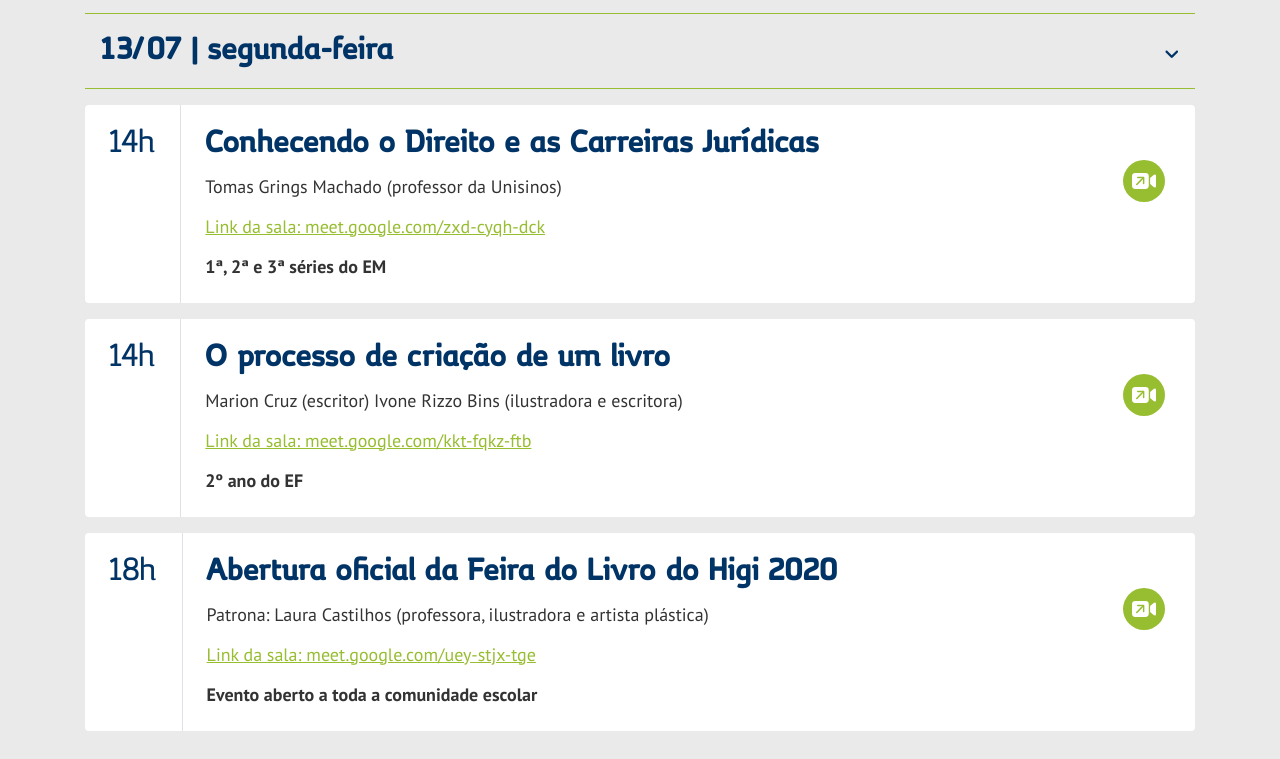
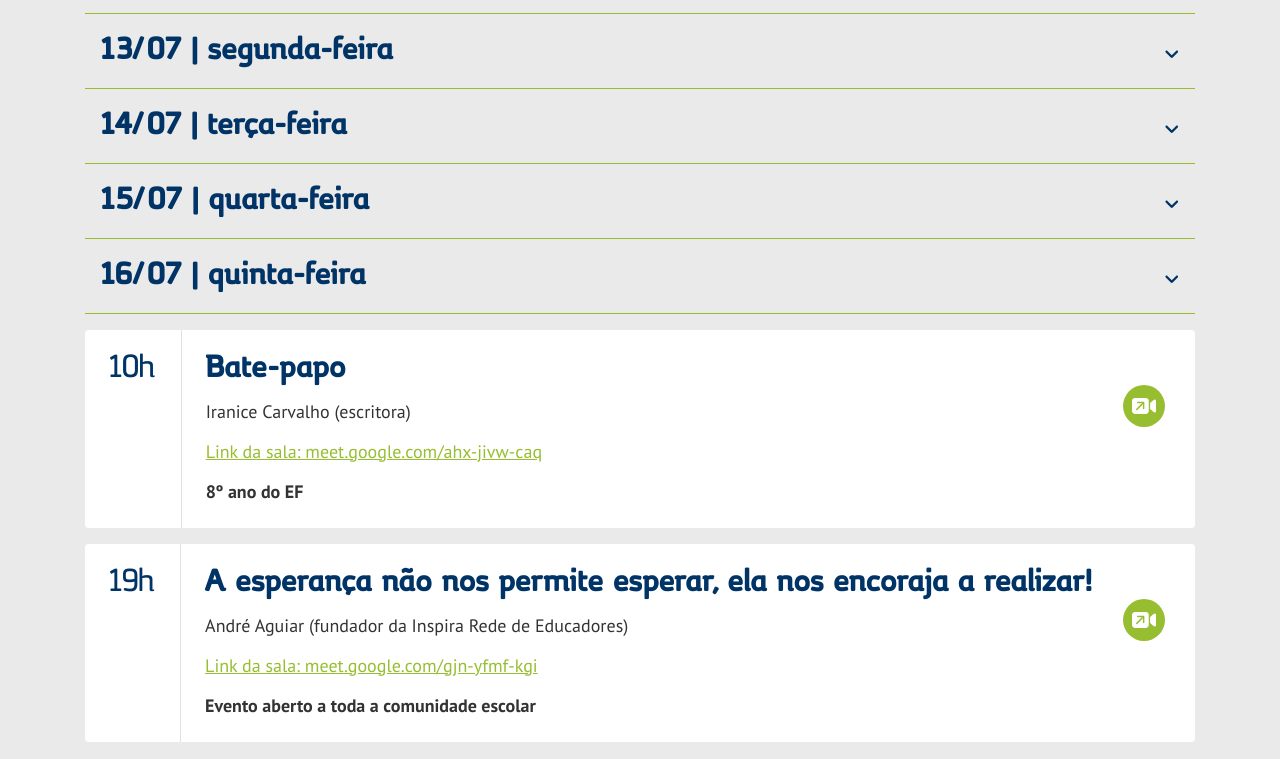
Before and after one commit to lgiacomazzi/feiradolivro2020, a plain HTML site: page index.html in a window 1280 px wide. Shown: the part 3055-3814 px from the top of the page. Drawn offline with nearby package versions, Linux system fonts and the light colour scheme.

Commit message:
Ajuste de horários

```diff
--- a/index.html
+++ b/index.html
@@ -223,11 +223,7 @@
                 </button>
               </h2>
             </div>
-            <div
-              id="collapseOne"
-              class="collapse show"
-              aria-labelledby="headingOne"
-            >
+            <div id="collapseOne" class="collapse" aria-labelledby="headingOne">
               <div class="card stream" onclick="goToStream('zxd-cyqh-dck')">
                 <div class="row mx-0">
                   <div class="text-center border-right p-4">
@@ -529,7 +525,7 @@
             </div>
             <div
               id="collapseFour"
-              class="collapse"
+              class="collapse show"
               aria-labelledby="headingFour"
             >
               <div class="card stream" onclick="goToStream('ahx-jivw-caq')">
@@ -552,7 +548,7 @@
               <div class="card stream" onclick="goToStream('gjn-yfmf-kgi')">
                 <div class="row mx-0">
                   <div class="text-center border-right p-4">
-                    <h3 class="text-blue">18h</h3>
+                    <h3 class="text-blue">19h</h3>
                   </div>
                   <div class="col col-md p-4">
                     <h3 class="text-blue font-weight-bold">
@@ -597,7 +593,7 @@
               <div class="card stream" onclick="goToStream('fer-gtxj-jgc')">
                 <div class="row mx-0">
                   <div class="text-center border-right p-4">
-                    <h3 class="text-blue">11h</h3>
+                    <h3 class="text-blue">10h</h3>
                   </div>
                   <div class="col col-md p-4">
                     <h3 class="text-blue font-weight-bold">
```
